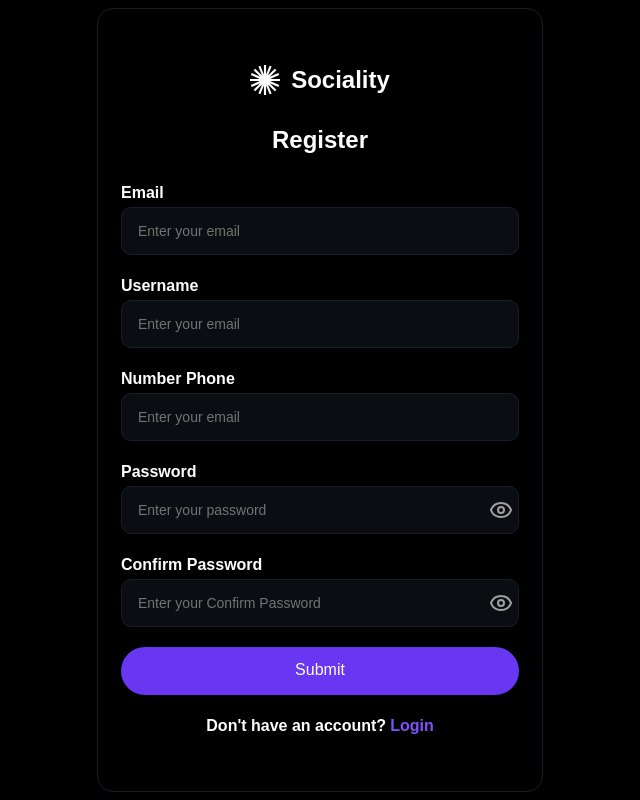
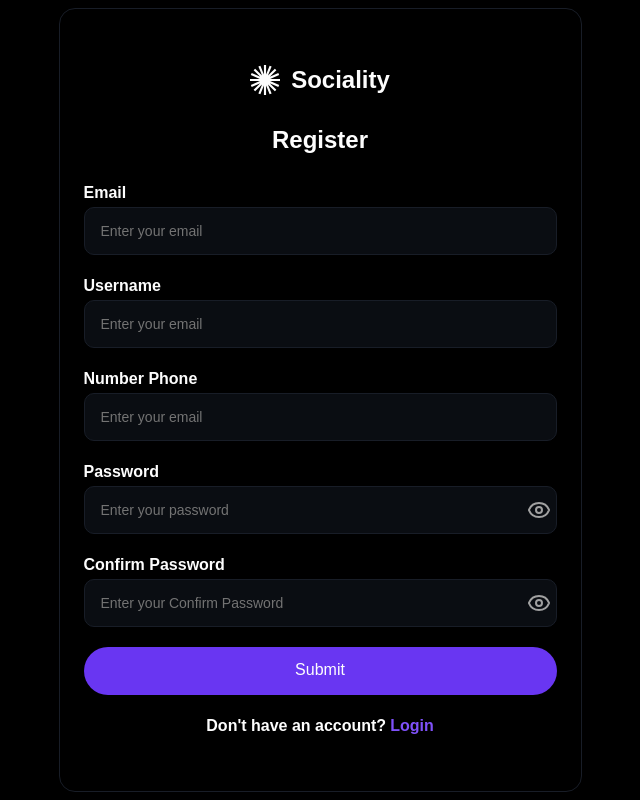
Before and after one commit to herfando/social-media-web-mpv, a React (Vite) app: page /register in a window 1280 px wide. Shown: the whole page, without its empty margins (320-960 px from the left). Built offline with nearby package versions, Linux system fonts and the light colour scheme.

Commit message:
edit register

```diff
--- a/src/pages/02_register.tsx
+++ b/src/pages/02_register.tsx
@@ -20,19 +20,19 @@ export default function Login() {
 
   return (
     <section className='absolute top-1/2 mx-auto flex h-auto w-full -translate-y-1/2 items-center justify-center bg-black text-[#FDFDFD]'>
-      <div className='backdrop-blur-[40px]s flex h-784 w-446 flex-col items-center justify-center space-y-24 rounded-2xl border border-[#181D27] bg-[#00000033]'>
+      <div className='flex h-746 w-345 flex-col items-center justify-center space-y-24 rounded-2xl border border-[#181D27] bg-[#00000033] backdrop-blur-2xl md:h-784 md:w-523'>
         <div className='flex items-center justify-center gap-11'>
           <img src='/icons/01_iconbrand.svg' alt='iconbrand' />
           <p className='text-xs-lh font-bold'>Sociality</p>
         </div>
         <p className='text-xs-lh font-bold'>Register</p>
-        <div className='space-y-20'>
+        <div className='w-full space-y-20 px-16 md:px-24'>
           {/* Email */}
           <div className='space-y-2'>
             <h3 className='md:text-md text-sm font-bold'>Email</h3>
             <Input
               placeholder='Enter your email'
-              className='text-md h-48 w-398 border border-[#181D27] bg-[#0A0D12] px-16 py-9'
+              className='text-md h-48 w-full border border-[#181D27] bg-[#0A0D12] px-16 py-9'
             />
           </div>
           {/* Username */}
@@ -40,7 +40,7 @@ export default function Login() {
             <h3 className='md:text-md text-sm font-bold'>Username</h3>
             <Input
               placeholder='Enter your email'
-              className='text-md h-48 w-398 border border-[#181D27] bg-[#0A0D12] px-16 py-9'
+              className='text-md h-48 w-full border border-[#181D27] bg-[#0A0D12] px-16 py-9'
             />
           </div>
           {/* Number Phone */}
@@ -48,7 +48,7 @@ export default function Login() {
             <h3 className='md:text-md text-sm font-bold'>Number Phone</h3>
             <Input
               placeholder='Enter your email'
-              className='text-md h-48 w-398 border border-[#181D27] bg-[#0A0D12] px-16 py-9'
+              className='text-md h-48 w-full border border-[#181D27] bg-[#0A0D12] px-16 py-9'
             />
           </div>
           {/* Password */}
@@ -58,7 +58,7 @@ export default function Login() {
               <Input
                 type={show ? 'text' : 'password'}
                 placeholder='Enter your password'
-                className='text-md h-48 w-398 border border-[#181D27] bg-[#0A0D12] px-16 py-9 pr-40'
+                className='text-md h-48 w-full border border-[#181D27] bg-[#0A0D12] px-16 py-9 pr-40'
               />
               <button
                 type='button'
@@ -86,7 +86,7 @@ export default function Login() {
               <Input
                 type={show ? 'text' : 'password'}
                 placeholder='Enter your Confirm Password'
-                className='text-md h-48 w-398 border border-[#181D27] bg-[#0A0D12] px-16 py-9 pr-40'
+                className='text-md h-48 w-full border border-[#181D27] bg-[#0A0D12] px-16 py-9 pr-40'
               />
               <button
                 type='button'
@@ -111,7 +111,7 @@ export default function Login() {
           <div>
             <Button
               onClick={handleRegister}
-              className='text-md h-48 w-398 rounded-full bg-[#6936F2] font-bold hover:cursor-pointer'
+              className='text-md h-48 w-full rounded-full bg-[#6936F2] font-bold hover:cursor-pointer'
             >
               Submit
             </Button>
```
